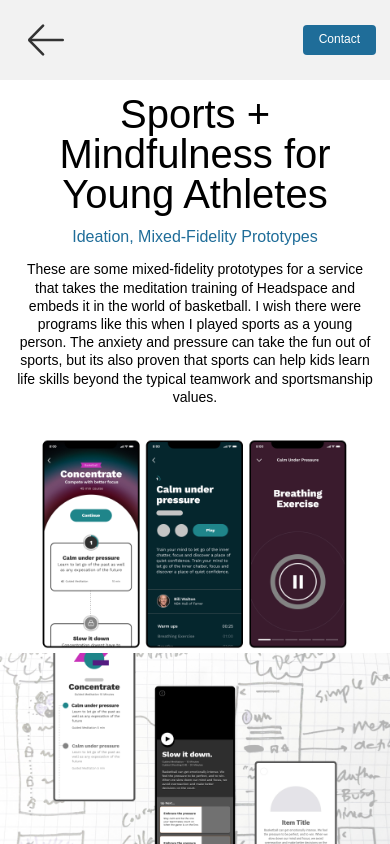
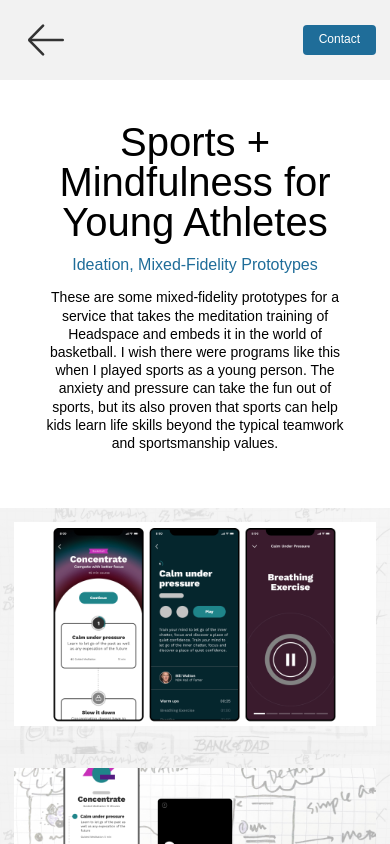
Before and after one commit to adam-is-tall/portfolio-site, a React (Create React App) app: page / in a window 390 px wide. Both pictures are taken after a click on the picture 195 px from the left and 2411 px from the top of the page. Shown: the part 1989-2833 px from the top of the page. Built offline with nearby package versions, Linux system fonts and the light colour scheme; a web font is replaced by a local one.

Commit message:
font fix, arrow fix for mobile

```diff
--- a/src/App.tsx
+++ b/src/App.tsx
@@ -82,8 +82,8 @@ export default function App() {
               <path d="M23 46L2.42184 25.0364C2.28811 24.9004 2.18202 24.7388 2.10964 24.561C2.03726 24.3832 2 24.1925 2 24C2 23.8075 2.03726 23.6168 2.10964 23.439C2.18202 23.2612 2.28811 23.0996 2.42184 22.9636L23 2" stroke="#333333" stroke-width="4" stroke-linecap="round" stroke-linejoin="round"/>
             </svg>
           </div>
-          <LogoVert className={`w-full hidden sm:block ${projectIsOpen ? "invisible" : "visible"}`}/>
-          <LogoSide className={`w-10 sm:w-20 block sm:hidden ${projectIsOpen ? "invisible" : "visible"}`}/>
+          <LogoVert className={`w-full ${projectIsOpen ? "hidden" : "hidden sm:block"}`}/>
+          <LogoSide className={`w-10 sm:w-20 ${projectIsOpen ? "hidden" : "block sm:hidden"}`}/>
         </div>
 
         <div className="w-full hidden sm:block">
@@ -234,7 +234,7 @@ var projects: Projects = {
     caption: "Ideation, Hi-Fidelity Prototypes",
   },
   miscApps: {
-    title: "30,000 Hours of Design Experience 🕰",
+    title: "30,000 Hours of Design Experience",
     description:
       "These slides represent the hundreds of projects that I worked on as a UX/UI Designer at Signal in Raleigh, NC. These projects range from a scheduling app for Clinical Research Trials to a Financial forecasting application for GE Power.",
     images: [Signal0, Signal1, Signal2, Signal3],
--- a/src/cmpts/Project/index.tsx
+++ b/src/cmpts/Project/index.tsx
@@ -24,14 +24,14 @@ export function Project(props: Props) {
       }}
       className="burbie z-20 fixed overflow-auto h-screen top-20 sm:top-0 sm:left-20 md:left-24 bg-white"
     >
-      <div className={`text-center ${show ? "p-sm md:p-lg" : ""}`}>
+      <div className={`text-center ${show ? "p-md md:p-lg" : ""}`}>
         <h2 className="font-medium-buddy mb-sm">{title}</h2>
         <p className="font-skills text-royal mb-sm">{caption}</p>
         <p className="font-base mb-sm">{description}</p>
       </div>
-      <div className="text-center test" style={{backgroundImage: `url(${background})`, backgroundSize: 'contain', backgroundAttachment: "fixed"}}>
+      <div className="text-center pb-sm" style={{backgroundImage: `url(${background})`, backgroundSize: 'contain', backgroundAttachment: "fixed"}}>
         {images.map((url) => (
-          <div className="bg-white bg-opacity-20"><img className="" src={url} alt="project image"/></div>
+          <div className="bg-white bg-opacity-20 p-sm mb-sm"><img className="" src={url} alt="project image"/></div>
         ))}
       </div>
       {/* <div
```
